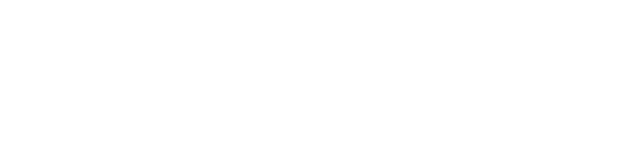
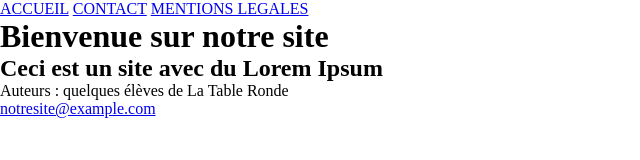
Before and after one commit to TomGOURDY/projet_fil_rouge, a plain HTML site: page index.html in a window 1280 px wide. Shown: the whole page, without its empty margins (0-640 px from the left). Drawn offline with Linux system fonts and the light colour scheme.

Commit message:
:construction: added footer and header

```diff
--- a/index.html
+++ b/index.html
@@ -1,5 +1,6 @@
 <!DOCTYPE html>
 <html lang="fr">
+
 <head>
     <meta charset="UTF-8">
     <meta name="viewport" content="width=device-width, initial-scale=1.0">
@@ -7,7 +8,39 @@
     <link rel="stylesheet" href="style.css">
     <link href="https://fonts.googleapis.com/css2?family=Roboto:wght@300&display=swap" rel="stylesheet">
 </head>
+
 <body>
+    <header>
+        <nav>
+            <a href="index.html">ACCUEIL</a>
+            <a href="contact.html">CONTACT</a>
+            <a href="mentionsLegales.html">MENTIONS LEGALES</a>
+
+        </nav>
+
+        <div class="page1">
+
+            <h1>Bienvenue sur notre site</h1>
+            <h2>Ceci est un site avec du Lorem Ipsum</h2>
+
+
+
+
+
+
+
+        </div>
+    </header>
+
+    <footer>
+        <div class="footer">
+            <p>Auteurs : quelques élèves de La Table Ronde</p>
+            <p><a href="mailto:notresite@example.com">notresite@example.com</a></p>
+        </div>
+    </footer>
+
+    <!-- salut axel ! tu as juste a faire du css avec ces éléments basiques. Bonne chance ! -->
 
 </body>
+
 </html>
```
